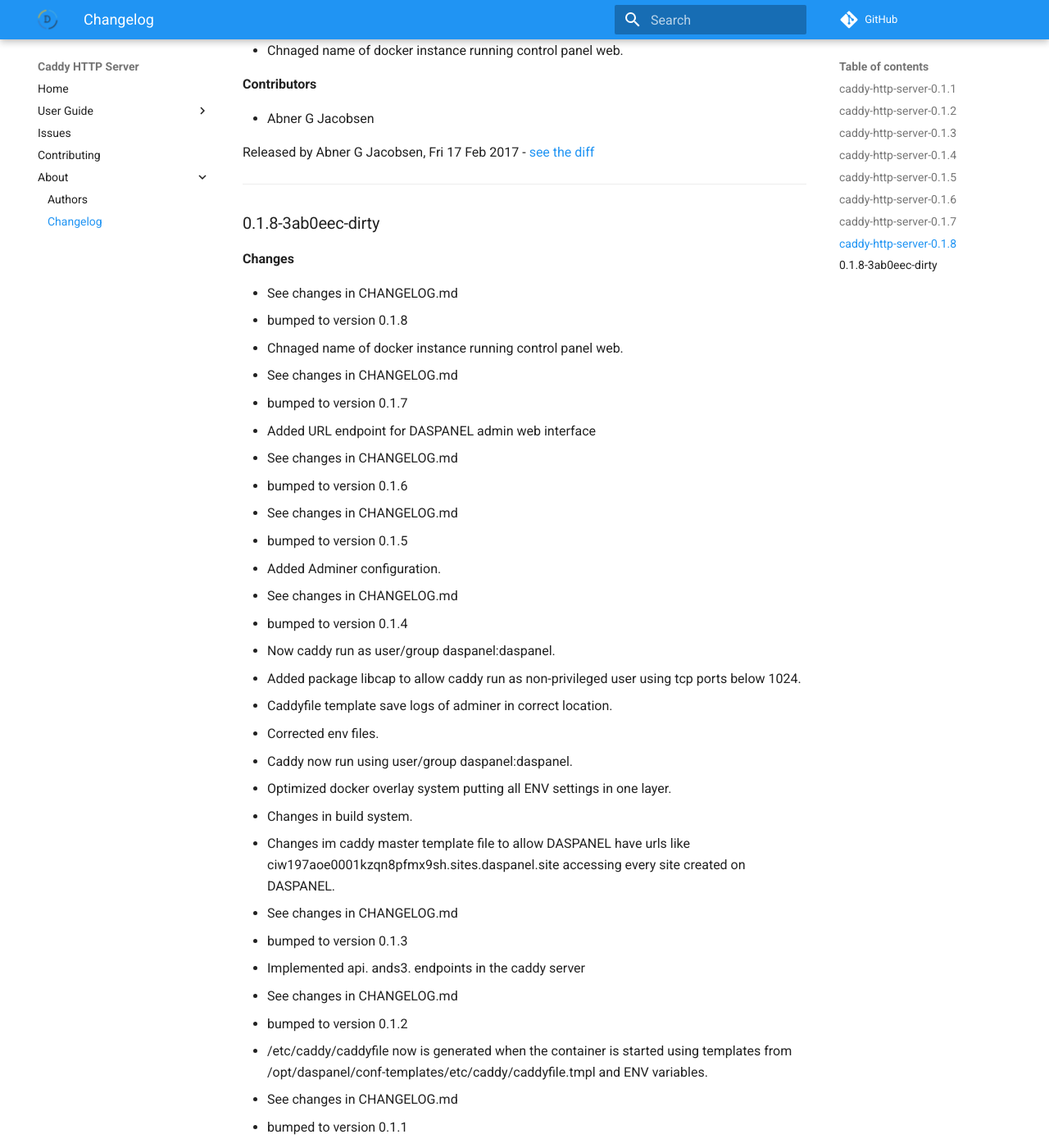
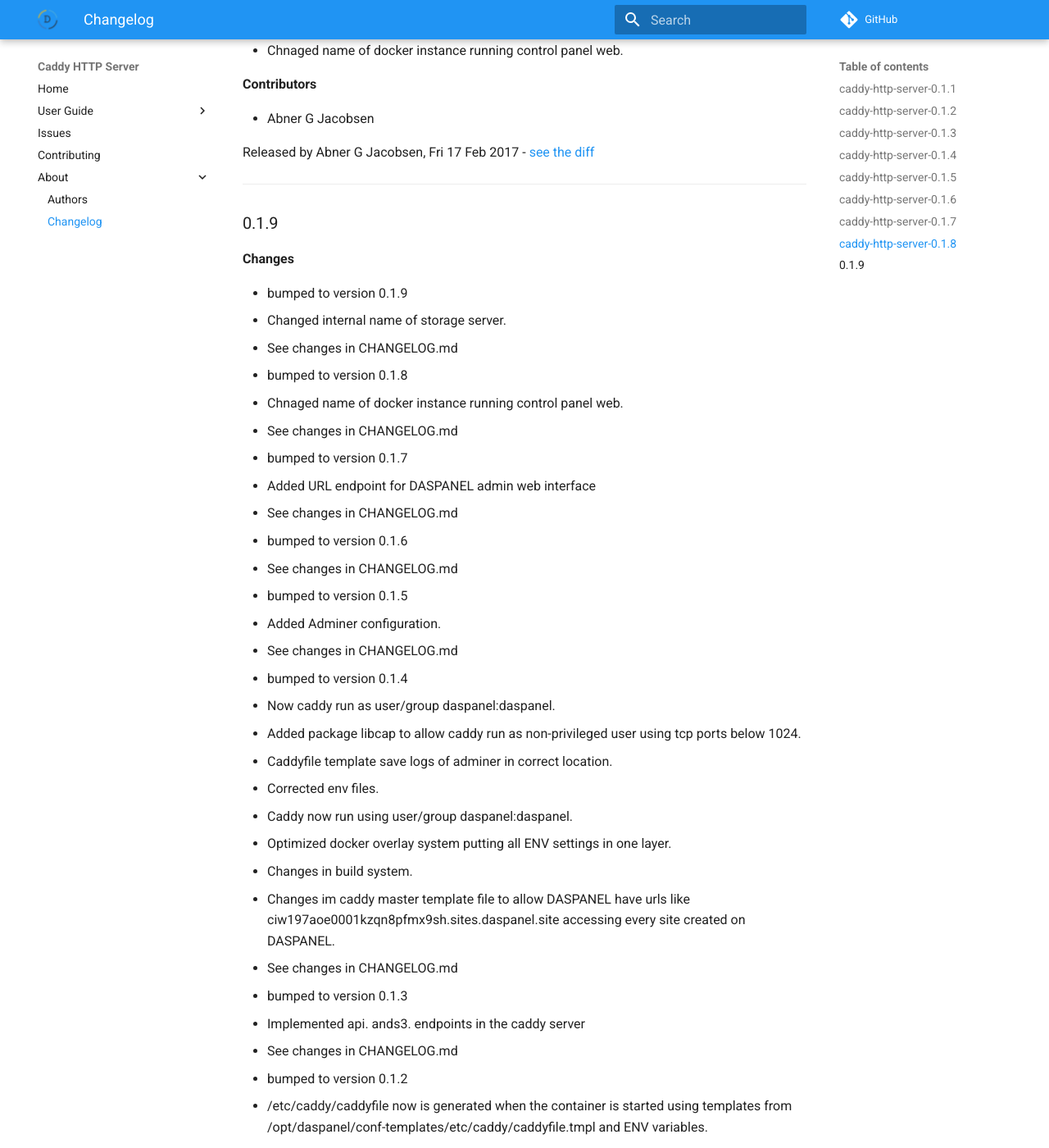
Before and after one commit to SIXwishlist/caddy-http-server, an MkDocs documentation site: the page built from docs/changelog.md, in a window 1280 px wide and 1400 px high, scrolled down 3199 px. Shown: the whole window at 82% size. Built offline with MkDocs 1.6.1 and Material for MkDocs 9.7.7, drawn with Linux system fonts in a browser that asks for light colours; comment, search, counter and statistics services are not loaded; old or Windows-style settings are respelled for this version of MkDocs; some of the changed text lies outside the part shown.

Commit message:
See changes in CHANGELOG.md

```diff
--- a/docs/changelog.md
+++ b/docs/changelog.md
@@ -128,9 +128,11 @@
 [see the diff](https://github.com/admindaspanel/caddy-http-server/compare/...#diff)
 ______________
 
-### 0.1.8-3ab0eec-dirty
+### 0.1.9
 __Changes__
 
+- bumped to version 0.1.9
+- Changed internal name of storage server.
 - See changes in CHANGELOG.md
 - bumped to version 0.1.8
 - Chnaged name of docker instance running control panel web.
```
Also changed, not shown: other parts of docs/changelog.md (+2 -2 lines), CHANGELOG.md (+5 -3 lines).
